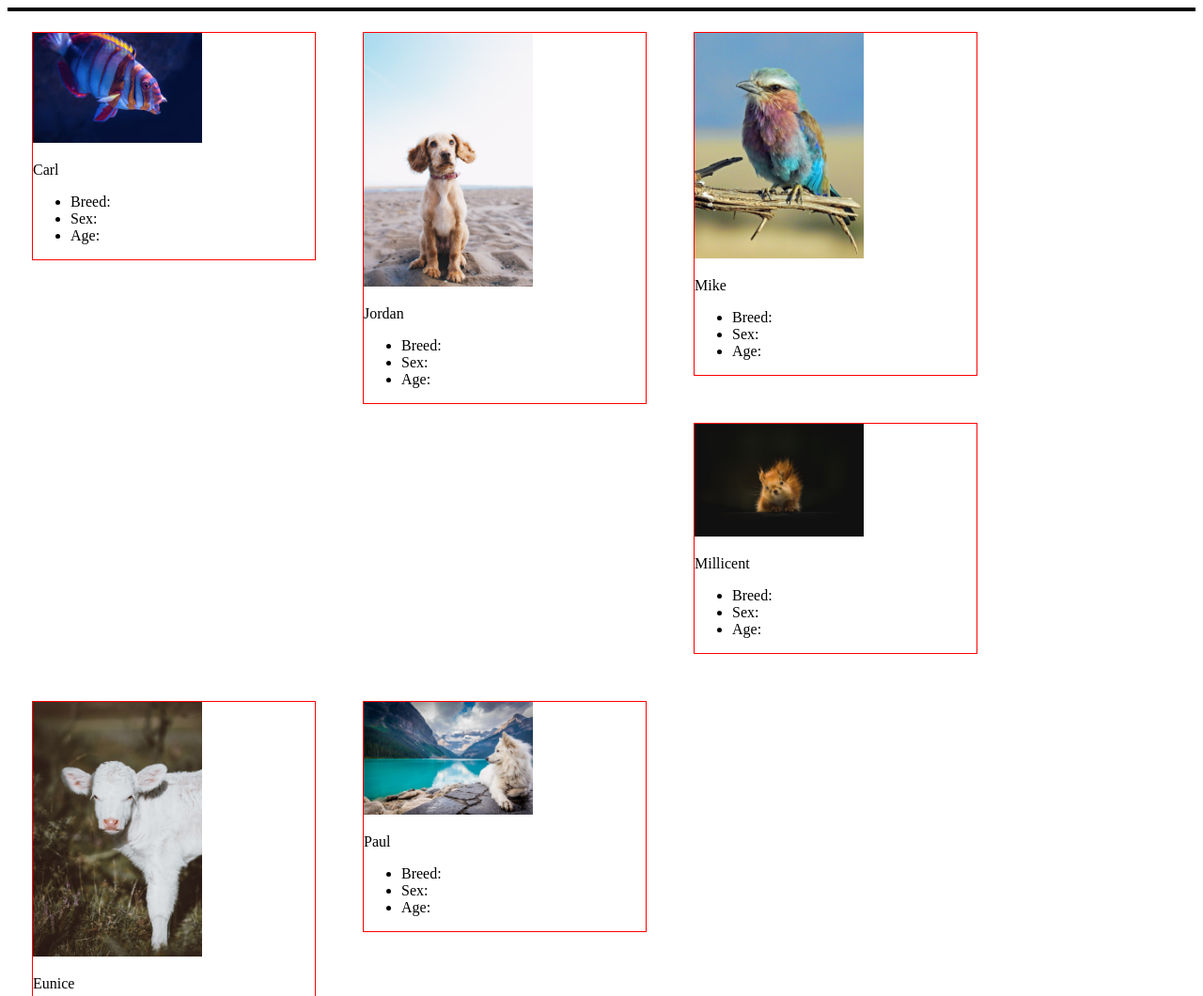
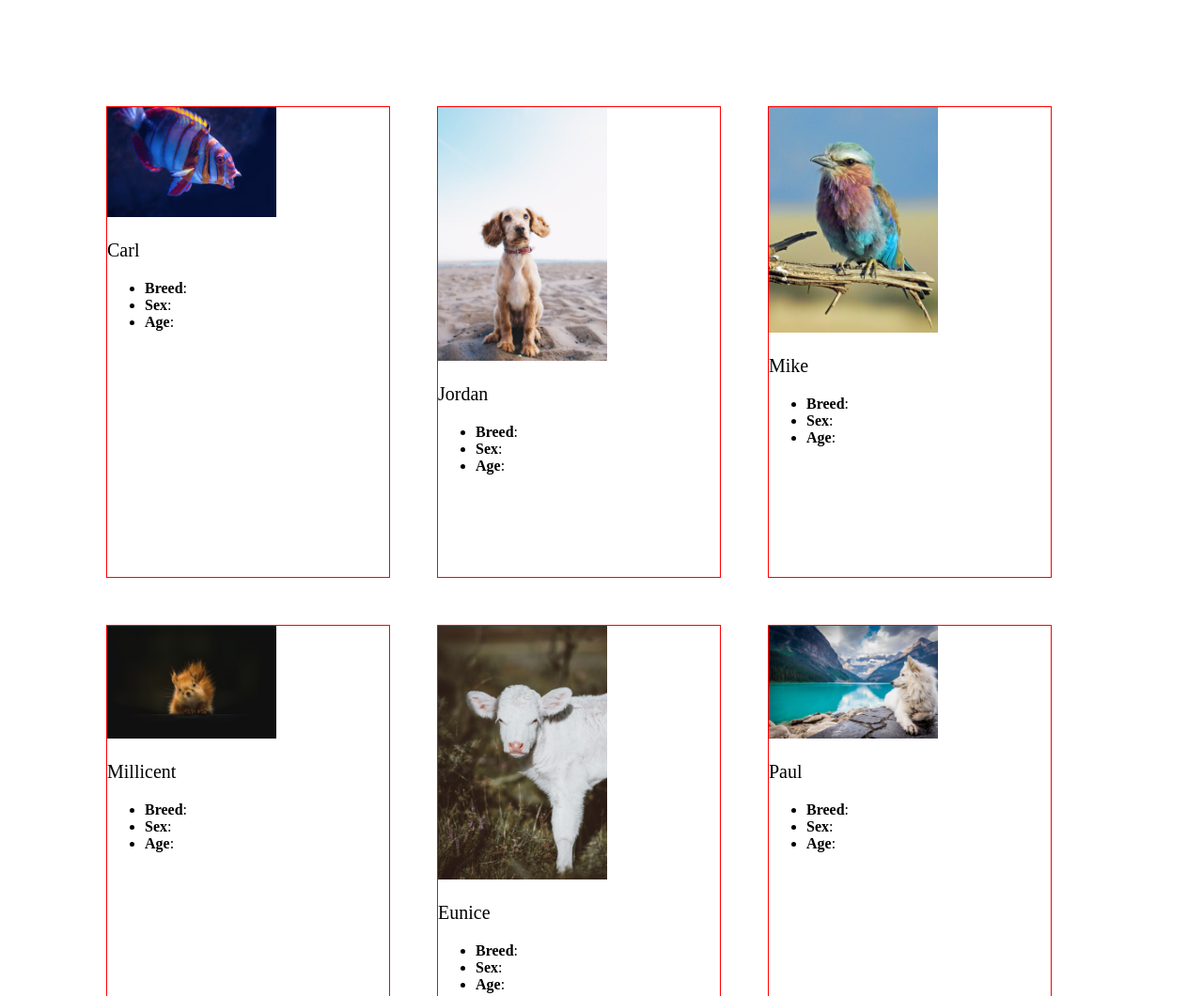
Before and after one commit to Ngann/shelter, a plain HTML site: page index.html in a window 1280 px wide. Shown: the top 1060 px of the page at 94% size. Drawn offline with Linux system fonts and the light colour scheme.

Commit message:
adjust width and height to make floats align.

```diff
--- a/css/styles.css
+++ b/css/styles.css
@@ -1,15 +1,25 @@
 img {
   width: 60%;
+
 }
 
 .row {
-  /* width: 70%; */
-  border: 1px solid black;
+  margin-bottom: 300px;
+  padding: 80px;
 }
 
 .card {
   width: 300px;
+  height: 500px;
   float: left;
   margin: 25px;
   border: 1px solid red;
 }
+
+.card span {
+  font-weight: bold;
+}
+
+.card p {
+  font-size: 20px;
+}
```
Also changed, not shown: index.html (+1 -4 lines).
